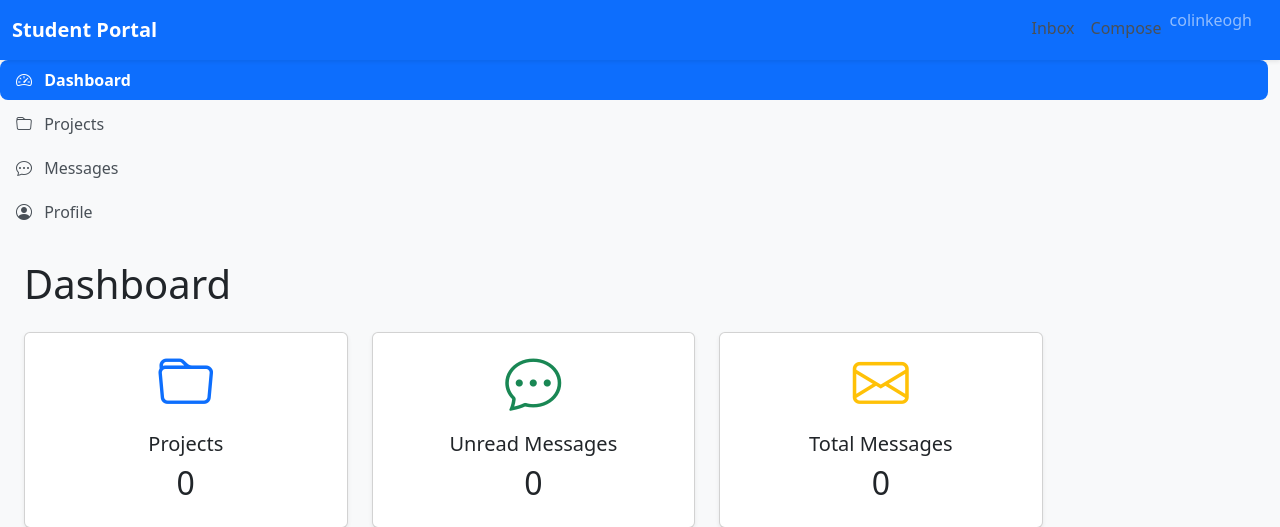
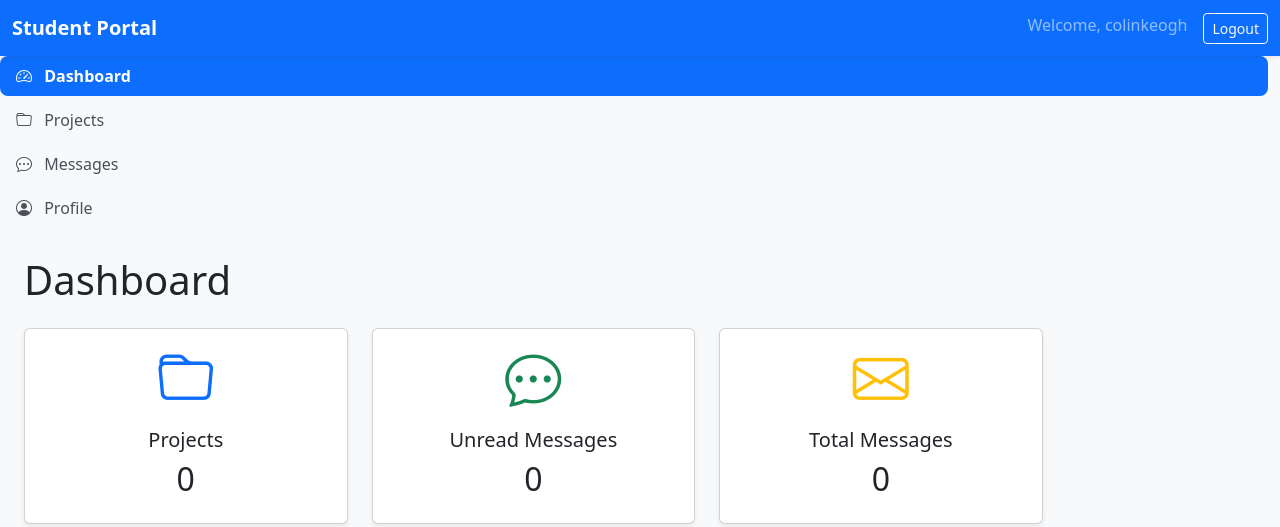
Before and after one commit to colin-182/student-portal, a Django app: page / in a window 1280 px wide. Shown: the top 527 px of the page. Run offline with Django 5.2, Linux system fonts and the light colour scheme; a user stored in the database is signed in; data comes from the database, SQL or seed files in the repository; both versions use the stored data as it was after the commit; data that the repository does not hold is empty.

Commit message:
add authenticated navigation and logout support

```diff
--- a/templates/includes/navbar.html
+++ b/templates/includes/navbar.html
@@ -2,8 +2,12 @@
 
     <div class="container-fluid">
 
-        <a class="navbar-brand fw-bold" href="/">
+        <a
+            class="navbar-brand fw-bold"
+            href="{% url 'dashboard:home' %}">
+
             Student Portal
+
         </a>
 
         <button
@@ -16,36 +20,56 @@
 
         </button>
 
-        <div class="collapse navbar-collapse" id="navbarNav">
+        <div
+            class="collapse navbar-collapse"
+            id="navbarNav">
 
             <ul class="navbar-nav ms-auto">
 
                 {% if user.is_authenticated %}
 
                     <li class="nav-item">
-                        <a class="nav-link" href="{% url 'messaging:inbox' %}">
-                            Inbox
-                        </a>
+
+                        <span class="navbar-text me-3">
+
+                            Welcome, {{ user.username }}
+
+                        </span>
+
                     </li>
 
                     <li class="nav-item">
-                        <a class="nav-link" href="{% url 'messaging:new' %}">
-                            Compose
-                        </a>
-                    </li>
 
-                    <li class="nav-item">
-                        <span class="navbar-text me-3">
-                            {{ user.username }}
-                        </span>
+                        <form
+                            method="post"
+                            action="{% url 'logout' %}">
+
+                            {% csrf_token %}
+
+                            <button
+                                type="submit"
+                                class="btn btn-outline-light btn-sm">
+
+                                Logout
+
+                            </button>
+
+                        </form>
+
                     </li>
 
                 {% else %}
 
                     <li class="nav-item">
-                        <a class="nav-link" href="{% url 'login' %}">
+
+                        <a
+                            class="nav-link"
+                            href="{% url 'login' %}">
+
                             Login
+
                         </a>
+
                     </li>
 
                 {% endif %}
```
Also changed, not shown: db.sqlite3.
